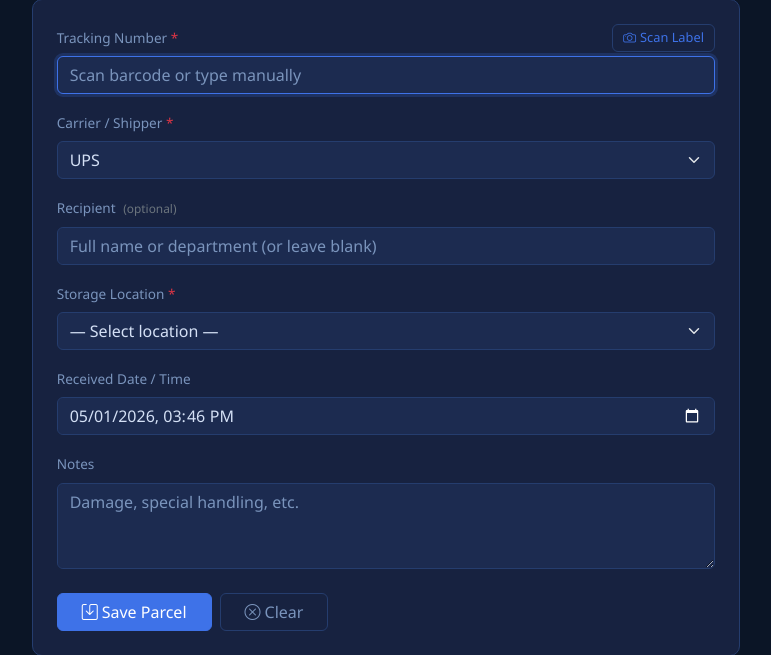
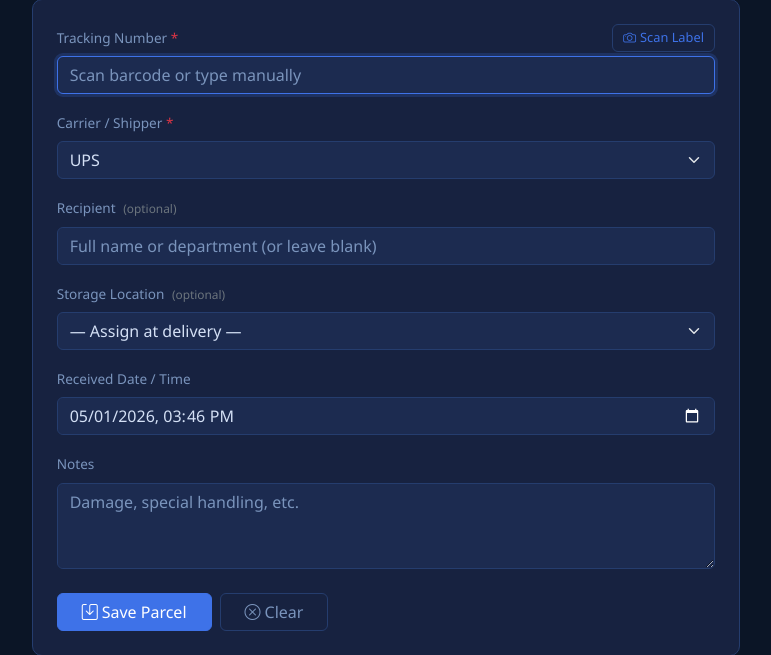
Before and after one commit to RowanDark/ParcelVault, a Flask app: page /intake in a window 1280 px wide. Shown: the part 145-800 px from the top of the page, without its empty margins (254-1025 px from the left). Run offline with Flask 3, Linux system fonts and the light colour scheme; data comes from the database, SQL or seed files in the repository; some libraries are stand-ins or nearby versions.

Commit message:
Make Storage Location optional at parcel intake
Removes the required validation for location_id in the intake form,
allows NULL LocationID in the database schema, and updates the UI
label and placeholder to communicate the field is optional.

https://claude.ai/code/session_01SxiyDAbG2RNq75GUuYYBw6

```diff
--- a/app.py
+++ b/app.py
@@ -161,8 +161,6 @@ def intake():
         errors = []
         if not tn:
             errors.append('Tracking number is required.')
-        if not location_id:
-            errors.append('Storage location is required.')
 
         # Recipient is optional — default to 'Unknown' if not provided
         if not recipient:
@@ -189,10 +187,12 @@ def intake():
                (TrackingNumber, Shipper, Recipient, LocationID,
                 ReceivedDate, Status, Notes, ReceivedBy)
                VALUES (?, ?, ?, ?, ?, 'In Storage', ?, ?)""",
-            (tn, shipper, recipient, int(location_id),
+            (tn, shipper, recipient,
+             int(location_id) if location_id else None,
              recv_date.replace('T', ' '), notes, get_username()),
         )
-        log_history(db, 'Received', tn, shipper, recipient, int(location_id))
+        log_history(db, 'Received', tn, shipper, recipient,
+                    int(location_id) if location_id else None)
         db.commit()
         flash(f'Parcel {tn} successfully logged.', 'success')
         return redirect(url_for('intake'))
--- a/schema.sql
+++ b/schema.sql
@@ -15,7 +15,7 @@ CREATE TABLE IF NOT EXISTS tbl_Parcels (
     TrackingNumber TEXT    NOT NULL,
     Shipper        TEXT    NOT NULL DEFAULT 'Other',
     Recipient      TEXT    NOT NULL,
-    LocationID     INTEGER NOT NULL,
+    LocationID     INTEGER,
     ReceivedDate   TEXT    NOT NULL,
     Status         TEXT    NOT NULL DEFAULT 'In Storage',
     Notes          TEXT,
--- a/templates/intake.html
+++ b/templates/intake.html
@@ -47,9 +47,11 @@
         </div>
 
         <div class="mb-3">
-          <label for="location_id" class="form-label">Storage Location <span class="text-danger">*</span></label>
+          <label for="location_id" class="form-label">Storage Location
+            <span class="text-secondary small ms-1">(optional)</span>
+          </label>
           <select class="form-select" id="location_id" name="location_id">
-            <option value="">— Select location —</option>
+            <option value="">— Assign at delivery —</option>
             {% for loc in locations %}
               <option value="{{ loc.LocationID }}"
                 {% if form.get('location_id')|string == loc.LocationID|string %}selected{% endif %}>
```
